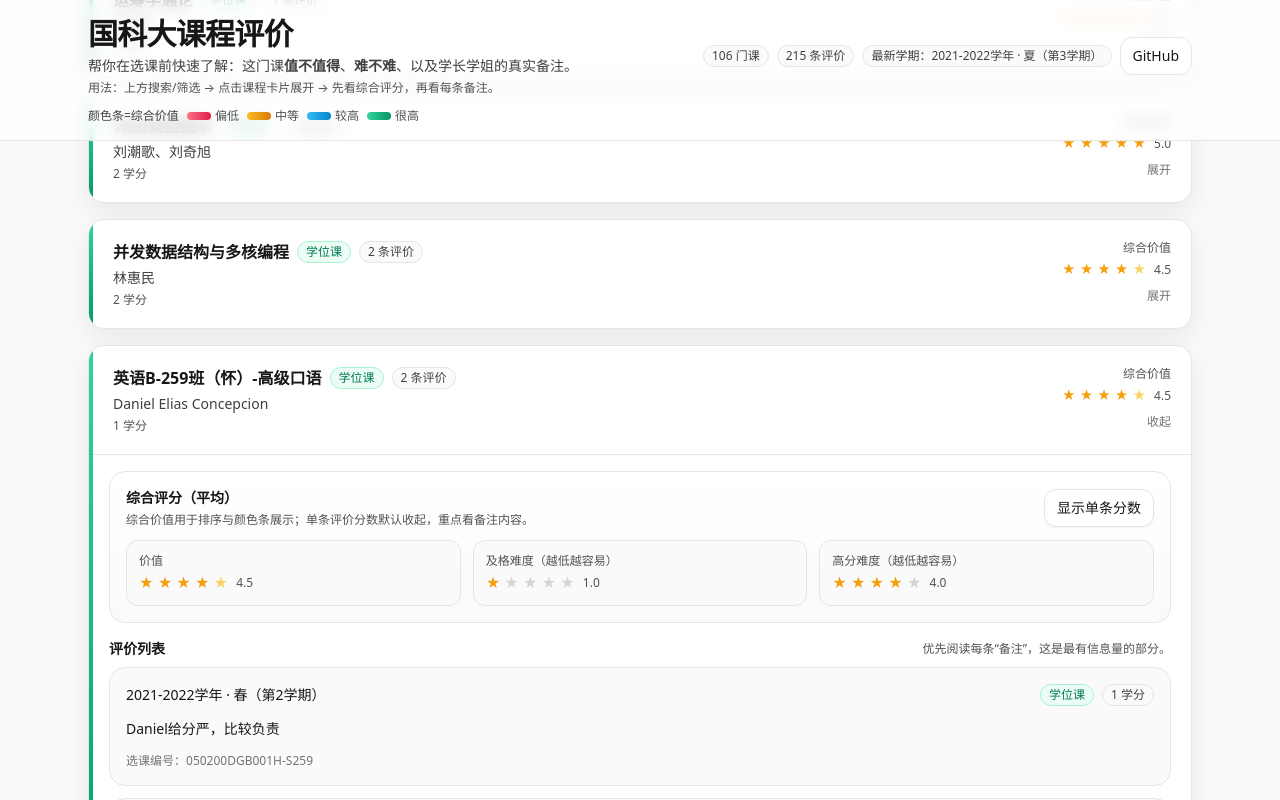
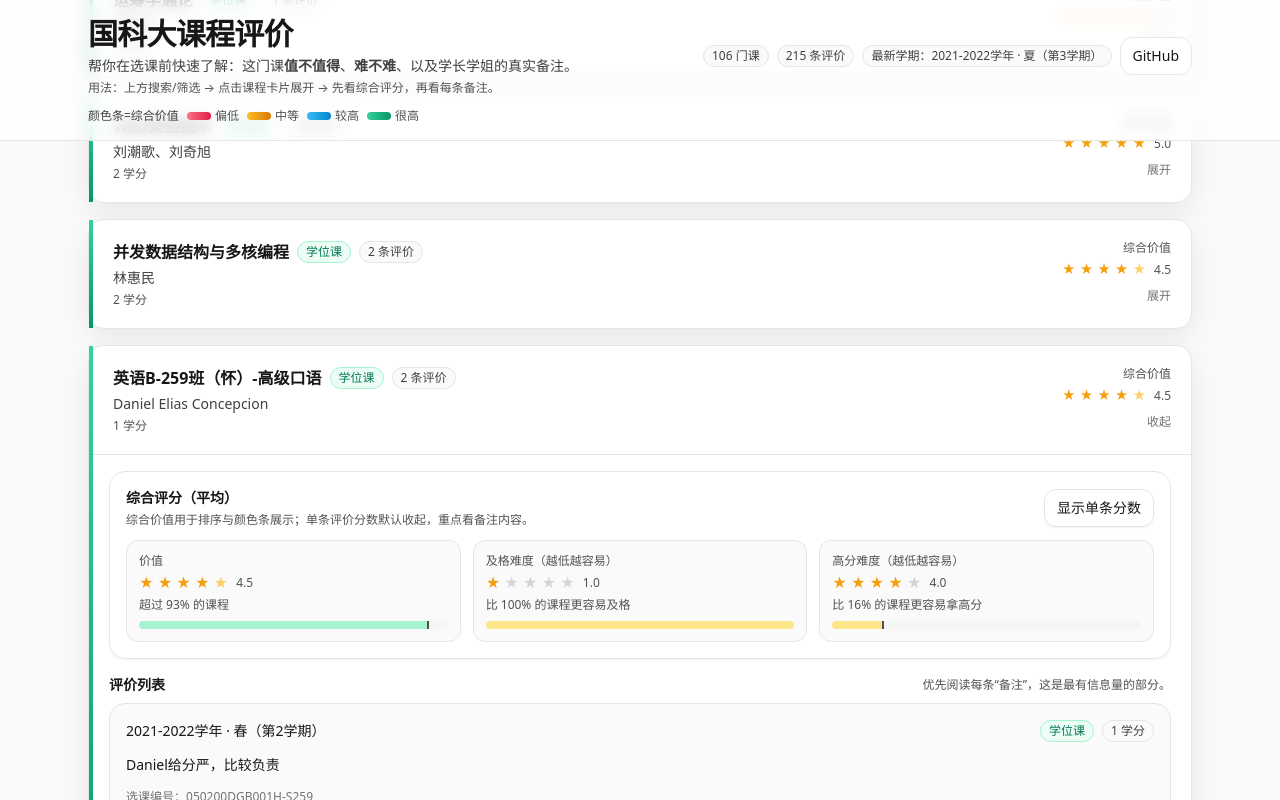
Before and after one commit to 2654400439/UCAS_CoursePPT_2021-2022, a React (Vite) app: page / in a window 1280 px wide. Both pictures are taken after a click on the button 640 px from the left and 1476 px from the top of the page. Shown: the part 1076-1876 px from the top of the page. Built offline with nearby package versions, Linux system fonts and the light colour scheme.

Commit message:
feat: percentiles for course scores + sticky summary panel

```diff
--- a/src/App.tsx
+++ b/src/App.tsx
@@ -5,6 +5,7 @@ import { applyFilters, defaultFilters, getFacetValues } from "./lib/filter";
 import { FiltersBar } from "./components/FiltersBar";
 import { CourseCard } from "./components/CourseCard";
 import { Badge } from "./components/Badge";
+import { buildPercentiles } from "./lib/stats";
 
 function ValueLegend() {
   return (
@@ -34,6 +35,7 @@ export default function App() {
   const groups = useMemo(() => aggregateCourses(REVIEWS), []);
   const facets = useMemo(() => getFacetValues(groups), [groups]);
   const latestTerm = facets.terms[0] ?? "";
+  const percentiles = useMemo(() => buildPercentiles(groups), [groups]);
 
   const [filters, setFilters] = useState(defaultFilters());
   const filtered = useMemo(() => applyFilters(groups, filters), [groups, filters]);
@@ -91,7 +93,7 @@ export default function App() {
 
         <div className="space-y-4">
           {filtered.map((g) => (
-            <CourseCard key={g.key} g={g} />
+            <CourseCard key={g.key} g={g} percentiles={percentiles} stickyTopClass="top-24" />
           ))}
         </div>
 
--- a/src/components/CourseCard.tsx
+++ b/src/components/CourseCard.tsx
@@ -3,6 +3,7 @@ import type { CourseGroup } from "../lib/aggregate";
 import { Badge } from "./Badge";
 import { StarRating } from "./StarRating";
 import { normalizeText } from "../lib/normalize";
+import type { Percentiles } from "../lib/stats";
 
 function valueAccentClass(valueAvg: number): string {
   if (valueAvg >= 4.5) return "from-emerald-400 to-emerald-600";
@@ -11,18 +12,75 @@ function valueAccentClass(valueAvg: number): string {
   return "from-rose-400 to-rose-600";
 }
 
-function Metric({ label, value }: { label: string; value: number }) {
+function PercentileBar({
+  pct,
+  tone = "neutral",
+}: {
+  pct: number | null;
+  tone?: "good" | "warn" | "neutral";
+}) {
+  if (pct === null) return null;
+  const cl =
+    tone === "good"
+      ? "bg-emerald-200"
+      : tone === "warn"
+        ? "bg-amber-200"
+        : "bg-neutral-200";
+
+  return (
+    <div className="mt-2">
+      <div className="relative h-2 w-full overflow-hidden rounded-full bg-neutral-100">
+        <div className={`absolute left-0 top-0 h-full ${cl}`} style={{ width: `${Math.max(0, Math.min(100, pct))}%` }} />
+        <div
+          className="absolute top-1/2 h-4 w-0.5 -translate-y-1/2 bg-neutral-600"
+          style={{ left: `${Math.max(0, Math.min(100, pct))}%` }}
+          aria-hidden="true"
+        />
+      </div>
+    </div>
+  );
+}
+
+function Metric({
+  label,
+  value,
+  hint,
+  pct,
+  tone,
+}: {
+  label: string;
+  value: number;
+  hint?: string;
+  pct?: number | null;
+  tone?: "good" | "warn" | "neutral";
+}) {
   return (
     <div className="rounded-xl border border-neutral-200 bg-neutral-50 p-3">
       <div className="text-xs text-neutral-600">{label}</div>
       <div className="mt-1">
         <StarRating value={value} />
       </div>
+      {hint ? <div className="mt-1 text-xs text-neutral-600">{hint}</div> : null}
+      {pct !== undefined ? <PercentileBar pct={pct} tone={tone} /> : null}
     </div>
   );
 }
 
-export function CourseCard({ g }: { g: CourseGroup }) {
+function pctText(pct: number | null, tmpl: (p: number) => string): string | undefined {
+  if (pct === null) return undefined;
+  const p = Math.round(pct);
+  return tmpl(p);
+}
+
+export function CourseCard({
+  g,
+  percentiles,
+  stickyTopClass = "top-24",
+}: {
+  g: CourseGroup;
+  percentiles: Percentiles;
+  stickyTopClass?: string;
+}) {
   const [open, setOpen] = useState(false);
   const [showDetailScores, setShowDetailScores] = useState(false);
 
@@ -36,7 +94,7 @@ export function CourseCard({ g }: { g: CourseGroup }) {
   }, [g.colleges, g.creditsMin, g.creditsMax]);
 
   return (
-    <div className="group relative overflow-hidden rounded-2xl border border-neutral-200 bg-white shadow-soft transition duration-200 ease-out hover:-translate-y-0.5 hover:shadow-lg">
+    <div className="group relative rounded-2xl border border-neutral-200 bg-white shadow-soft transition duration-200 ease-out hover:-translate-y-0.5 hover:shadow-lg">
       <div
         className={`pointer-events-none absolute left-0 top-0 h-full w-1 bg-gradient-to-b ${valueAccentClass(
           g.valueAvg,
@@ -71,7 +129,8 @@ export function CourseCard({ g }: { g: CourseGroup }) {
 
       {open && (
         <div className="border-t border-neutral-200 p-5 pt-4">
-          <div className="rounded-2xl border border-neutral-200 bg-gradient-to-b from-white to-neutral-50 p-4">
+          <div className={`sticky z-10 ${stickyTopClass}`}>
+            <div className="rounded-2xl border border-neutral-200 bg-white/90 p-4 shadow-sm backdrop-blur">
             <div className="flex flex-wrap items-center justify-between gap-3">
               <div>
                 <div className="text-sm font-semibold text-neutral-900">综合评分（平均）</div>
@@ -88,9 +147,31 @@ export function CourseCard({ g }: { g: CourseGroup }) {
             </div>
 
             <div className="mt-3 grid grid-cols-1 gap-3 md:grid-cols-3">
-              <Metric label="价值" value={g.valueAvg} />
-              <Metric label="及格难度（越低越容易）" value={g.passDifficultyAvg} />
-              <Metric label="高分难度（越低越容易）" value={g.highScoreDifficultyAvg} />
+              <Metric
+                label="价值"
+                value={g.valueAvg}
+                hint={pctText(percentiles.valuePctHigherBetter(g.valueAvg), (p) => `超过 ${p}% 的课程`)}
+                pct={percentiles.valuePctHigherBetter(g.valueAvg)}
+                tone="good"
+              />
+              <Metric
+                label="及格难度（越低越容易）"
+                value={g.passDifficultyAvg}
+                hint={pctText(percentiles.passEasePctHigherBetter(g.passDifficultyAvg), (p) => `比 ${p}% 的课程更容易及格`)}
+                pct={percentiles.passEasePctHigherBetter(g.passDifficultyAvg)}
+                tone="warn"
+              />
+              <Metric
+                label="高分难度（越低越容易）"
+                value={g.highScoreDifficultyAvg}
+                hint={pctText(
+                  percentiles.highScoreEasePctHigherBetter(g.highScoreDifficultyAvg),
+                  (p) => `比 ${p}% 的课程更容易拿高分`,
+                )}
+                pct={percentiles.highScoreEasePctHigherBetter(g.highScoreDifficultyAvg)}
+                tone="warn"
+              />
+            </div>
             </div>
           </div>
 
--- /dev/null
+++ b/src/lib/stats.ts
@@ -0,0 +1,57 @@
+export type Percentiles = {
+  // 0-100
+  valuePctHigherBetter: (value: number) => number | null;
+  passEasePctHigherBetter: (value: number) => number | null; // lower difficulty => higher ease percentile
+  highScoreEasePctHigherBetter: (value: number) => number | null;
+};
+
+function isFiniteNumber(n: number): boolean {
+  return Number.isFinite(n) && !Number.isNaN(n);
+}
+
+function sortNums(nums: number[]): number[] {
+  return [...nums].filter(isFiniteNumber).sort((a, b) => a - b);
+}
+
+// percentile of "value is high" (higher better):
+// p = (# <= x)/N * 100
+function percentileHigherBetter(sortedAsc: number[], x: number): number | null {
+  if (!sortedAsc.length || !isFiniteNumber(x)) return null;
+  // upper_bound: first index with > x
+  let lo = 0;
+  let hi = sortedAsc.length;
+  while (lo < hi) {
+    const mid = (lo + hi) >> 1;
+    if (sortedAsc[mid] <= x) lo = mid + 1;
+    else hi = mid;
+  }
+  return (lo / sortedAsc.length) * 100;
+}
+
+// "lower is better" -> convert to "ease" percentile (higher better):
+// easePct = (# >= x)/N * 100
+function percentileLowerBetterAsEase(sortedAsc: number[], x: number): number | null {
+  if (!sortedAsc.length || !isFiniteNumber(x)) return null;
+  // lower_bound: first index with >= x
+  let lo = 0;
+  let hi = sortedAsc.length;
+  while (lo < hi) {
+    const mid = (lo + hi) >> 1;
+    if (sortedAsc[mid] < x) lo = mid + 1;
+    else hi = mid;
+  }
+  const countGE = sortedAsc.length - lo;
+  return (countGE / sortedAsc.length) * 100;
+}
+
+export function buildPercentiles(groups: { valueAvg: number; passDifficultyAvg: number; highScoreDifficultyAvg: number }[]): Percentiles {
+  const value = sortNums(groups.map((g) => g.valueAvg));
+  const pass = sortNums(groups.map((g) => g.passDifficultyAvg));
+  const high = sortNums(groups.map((g) => g.highScoreDifficultyAvg));
+
+  return {
+    valuePctHigherBetter: (x) => percentileHigherBetter(value, x),
+    passEasePctHigherBetter: (x) => percentileLowerBetterAsEase(pass, x),
+    highScoreEasePctHigherBetter: (x) => percentileLowerBetterAsEase(high, x),
+  };
+}
```
Also changed, not shown: 1 other file (tests, documents, lock files or other folders).
